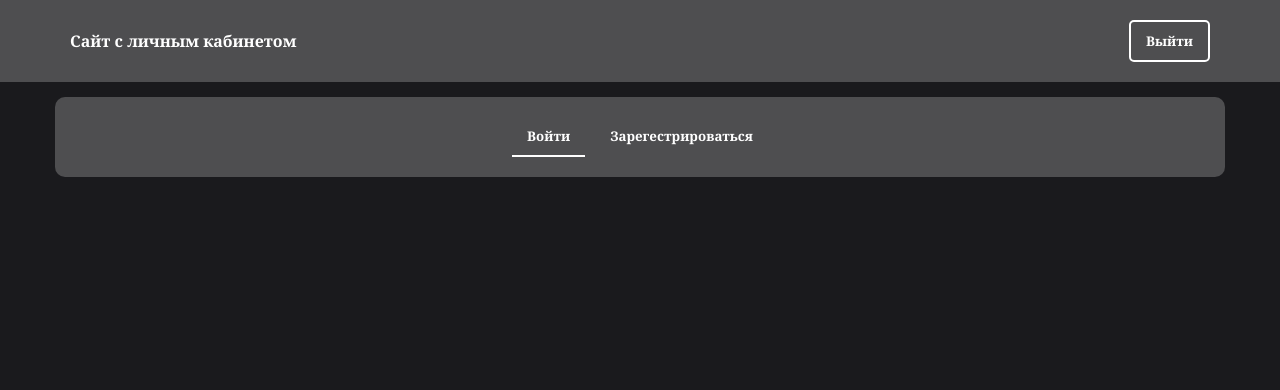
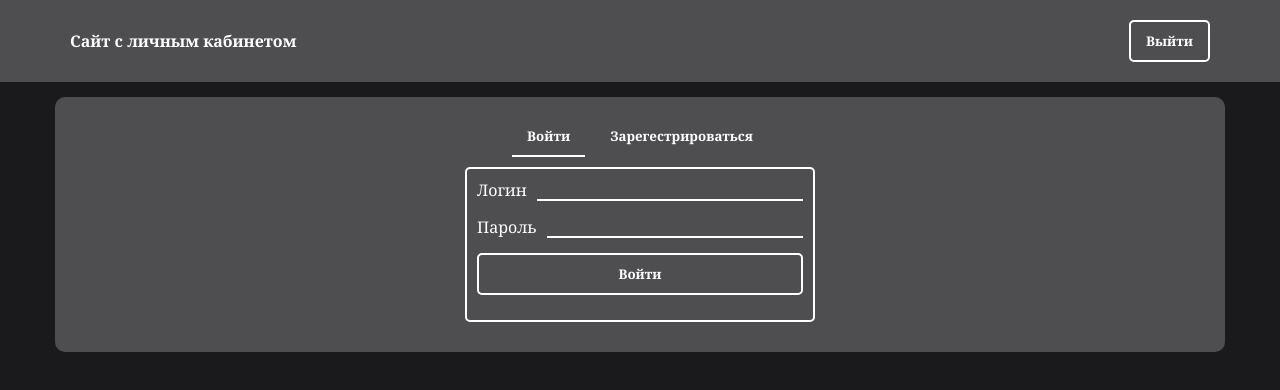
Before and after one commit to alexbirwp/personal-area, a React (Create React App) app: page / in a window 1280 px wide. Shown: the top 390 px of the page. Built offline with nearby package versions, Linux system fonts and the light colour scheme.

Commit message:
Created custom hook for inputs

```diff
--- a/src/components/Contacts/ContactsListAddForm.tsx
+++ b/src/components/Contacts/ContactsListAddForm.tsx
@@ -1,5 +1,5 @@
-import { useState } from "react";
 import { useDispatch } from "react-redux";
+import useInput from "../../hooks/useInput";
 import { add } from "../../store/contactsSlice";
 
 interface ContactsListAddFormProps {
@@ -10,16 +10,10 @@ interface ContactsListAddFormProps {
 function ContactsListAddForm(
     {onAbortAdding} : ContactsListAddFormProps
 ) {
-    const [name, setName] = useState('');
-    const [phone, setPhone] = useState('');
+    const [nameInput, name, setName] = useInput('', 'string');
+    const [phoneInput, phone, setPhone] = useInput('', 'string');
     const dispatch = useDispatch();
 
-    const changeNameHandler = (event: React.ChangeEvent<HTMLInputElement>) => {
-        setName(event.target.value);
-    }
-    const changePhoneHandler = (event: React.ChangeEvent<HTMLInputElement>) => {
-        setPhone(event.target.value);
-    }
     const submitAddingHandler = (event: React.FormEvent<HTMLFormElement>) => {
         event.preventDefault();
         const nameValue = name.trim();
@@ -38,22 +32,12 @@ function ContactsListAddForm(
         <form
         onSubmit={submitAddingHandler}>
             <div className="input-wrapper">
-                <label
-                htmlFor="add-name">Имя:</label>
-                <input
-                onChange={changeNameHandler}
-                value={name}
-                id="add-name"
-                type="text" />
+                <label>Имя:</label>
+                {nameInput}
             </div>
             <div className="input-wrapper">
-                <label
-                htmlFor="add-phone">Телефон:</label>
-                <input
-                onChange={changePhoneHandler}
-                value={phone}
-                id="add-phone"
-                type="text" />
+                <label>Телефон:</label>
+                {phoneInput}
             </div>
             <div className="fom-action">
                 <button
--- a/src/components/Contacts/ContactsListElement.tsx
+++ b/src/components/Contacts/ContactsListElement.tsx
@@ -2,6 +2,7 @@ import { Contact } from "../../store/contactsSlice";
 import { remove, change } from "../../store/contactsSlice";
 import { useDispatch } from "react-redux";
 import React, { useState } from "react";
+import useInput from "../../hooks/useInput";
 
 interface ContactsListElementProps {
     contact: Contact
@@ -12,8 +13,10 @@ function ContactsListElement(
 ) {
     const {id, name, phone} = contact;
     const [isChanging, setIsChanging] = useState(false);
-    const [newName, setNewName] = useState(name);
-    const [newPhone, setNewPhone] = useState(phone);
+
+    const [newNameInput, newName, setNewName] = useInput(name, 'string');
+    const [newPhoneInput, newPhone, setNewPhone] = useInput(phone, 'string');
+
     const dispatch = useDispatch();
 
     const cancelChangeHandler = () => {
@@ -22,12 +25,6 @@ function ContactsListElement(
         setIsChanging(false);
     }
 
-    const nameChangeHandler = (event: React.ChangeEvent<HTMLInputElement>) => {
-        setNewName(event.target.value)
-    }
-    const phoneChangeHandler = (event: React.ChangeEvent<HTMLInputElement>) => {
-        setNewPhone(event.target.value)
-    }
     const submitChangesHandler = (event: React.FormEvent<HTMLFormElement>) => {
         event.preventDefault();
         const nameValue = newName.trim();
@@ -61,17 +58,11 @@ function ContactsListElement(
         onSubmit={submitChangesHandler}>
             <div
             className="name">
-                <input
-                onChange={nameChangeHandler}
-                type="text"
-                value={newName}/>
+                {newNameInput}
             </div>
             <div
             className="phone">
-                <input
-                onChange={phoneChangeHandler}
-                type="text"
-                value={newPhone}/>
+                {newPhoneInput}
             </div>
             <div className="actions">
                 <button type="button" onClick={cancelChangeHandler}>Отмена</button>
--- a/src/components/Login/LoginForm.tsx
+++ b/src/components/Login/LoginForm.tsx
@@ -1,5 +1,46 @@
-function LoginForm() {
-    return <></>
+import useInput from "../../hooks/useInput";
+
+export type loginAction = (login : string, password : string) => void;
+
+interface LoginFormProps {
+    action: loginAction,
+    actionName: string,
+}
+
+
+function LoginForm({action, actionName} : LoginFormProps) {
+
+    const [loginInput, login, setLogin] = useInput('', 'string');
+    const [passwordInput, password, setPassword] = useInput('', 'password');
+
+    const loginSubmitHandler = (event: React.FormEvent<HTMLFormElement>) => {
+        event.preventDefault();
+        action(login, password)
+        setLogin('');
+        setPassword('');
+    }
+
+    return (
+        <form
+        className="login-form"
+        onSubmit={loginSubmitHandler}>
+            <div className="input-wrapper">
+                <label htmlFor="authlogin">
+                    Логин
+                </label>
+                {loginInput}
+            </div>
+            <div className="input-wrapper">
+                <label htmlFor="authpass">
+                    Пароль
+                </label>
+                {passwordInput}
+            </div>
+            <div className="fom-action">
+                <button>{actionName}</button>
+            </div>
+        </form>
+    )
 }
 
 export default LoginForm;
--- /dev/null
+++ b/src/hooks/useInput.tsx
@@ -0,0 +1,25 @@
+import { useState } from "react";
+
+export default function useInput(
+    initialValue : string,
+    type : string
+) {
+    const [inputValue, setInputValue] = useState(initialValue);
+
+    const inputChnageHandler = (event: React.ChangeEvent<HTMLInputElement>) => {
+        setInputValue(event.target.value);
+    }
+
+    const input = (
+        <input
+        onChange={inputChnageHandler}
+        type={type}
+        value={inputValue}/>
+    );
+
+    return [
+        input,
+        inputValue,
+        setInputValue
+    ] as const;
+}
--- a/src/index.css
+++ b/src/index.css
@@ -153,3 +153,15 @@ input {
 .login-header button.active {
     border-color: var(--main-text);
 }
+
+.login-form {
+    max-width: 350px;
+    margin: 10px auto;
+    padding: 10px;
+    border-radius: 5px;
+    border: 2px solid var(--main-text);
+}
+.login-form button {
+    display: block;
+    width: 100%;
+}
--- a/src/pages/LoginPage.tsx
+++ b/src/pages/LoginPage.tsx
@@ -1,8 +1,13 @@
 import React, { useState } from "react";
+import LoginForm, { loginAction } from "../components/Login/LoginForm";
 
 
 function LoginPage() {
     const [isLoging, setIsLoging] = useState(true);
+    const actionName = isLoging ? 'Войти' : 'Зарегистрироваться';
+    const action : loginAction = (login, password) => {
+
+    }
     return (
         <div className="wrapper login-wrapper">
             <div className="login-header">
@@ -21,6 +26,9 @@ function LoginPage() {
                     Зарегестрироваться
                 </button>
             </div>
+            <LoginForm
+            actionName={actionName}
+            action={action}/>
         </div>
     );
 }
```
Also changed, not shown: src/DUMMY_STORE/users_contacts.json (deleted, +0 -27 lines), src/DUMMY_STORE/users.json (deleted).
